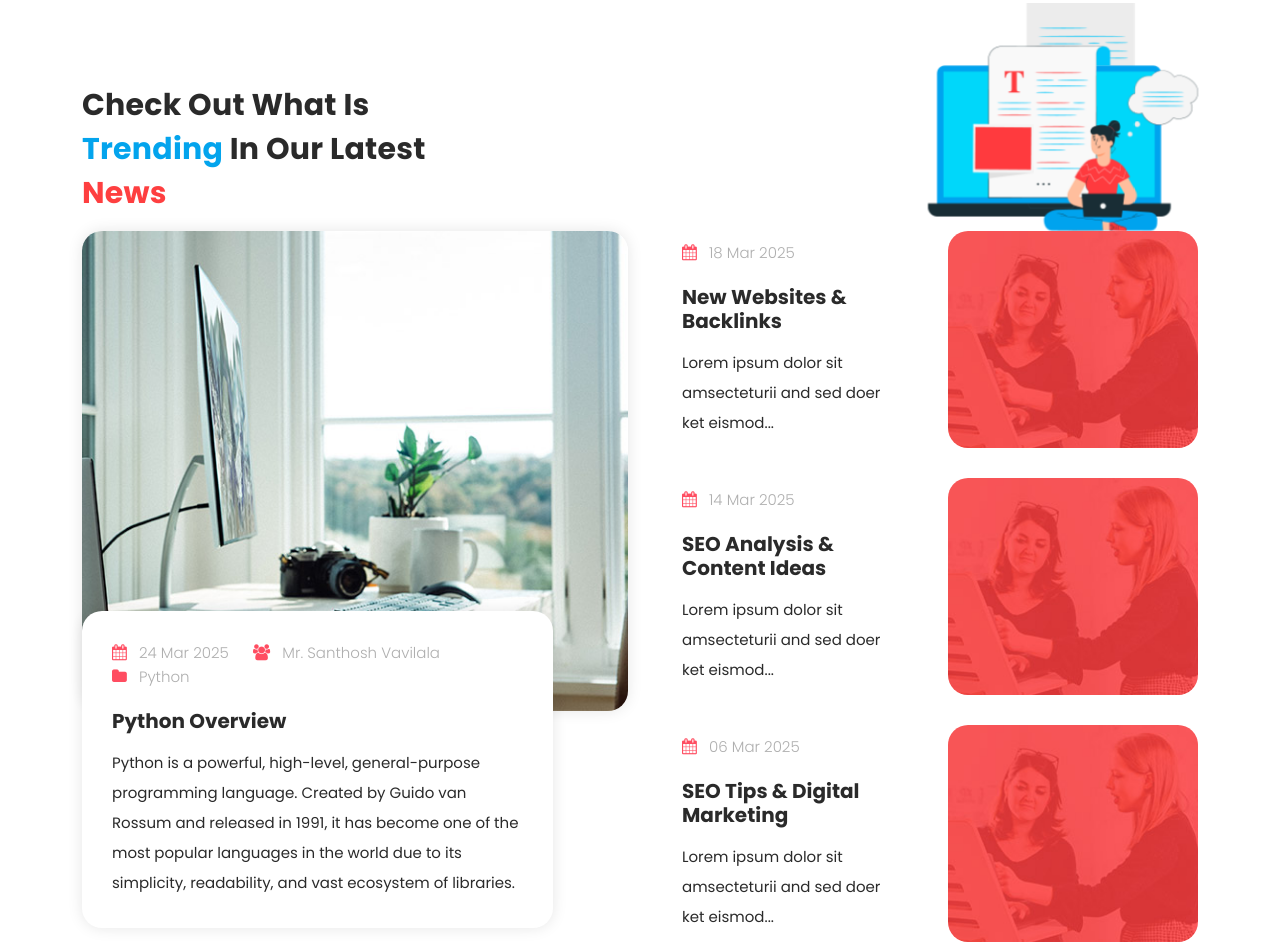
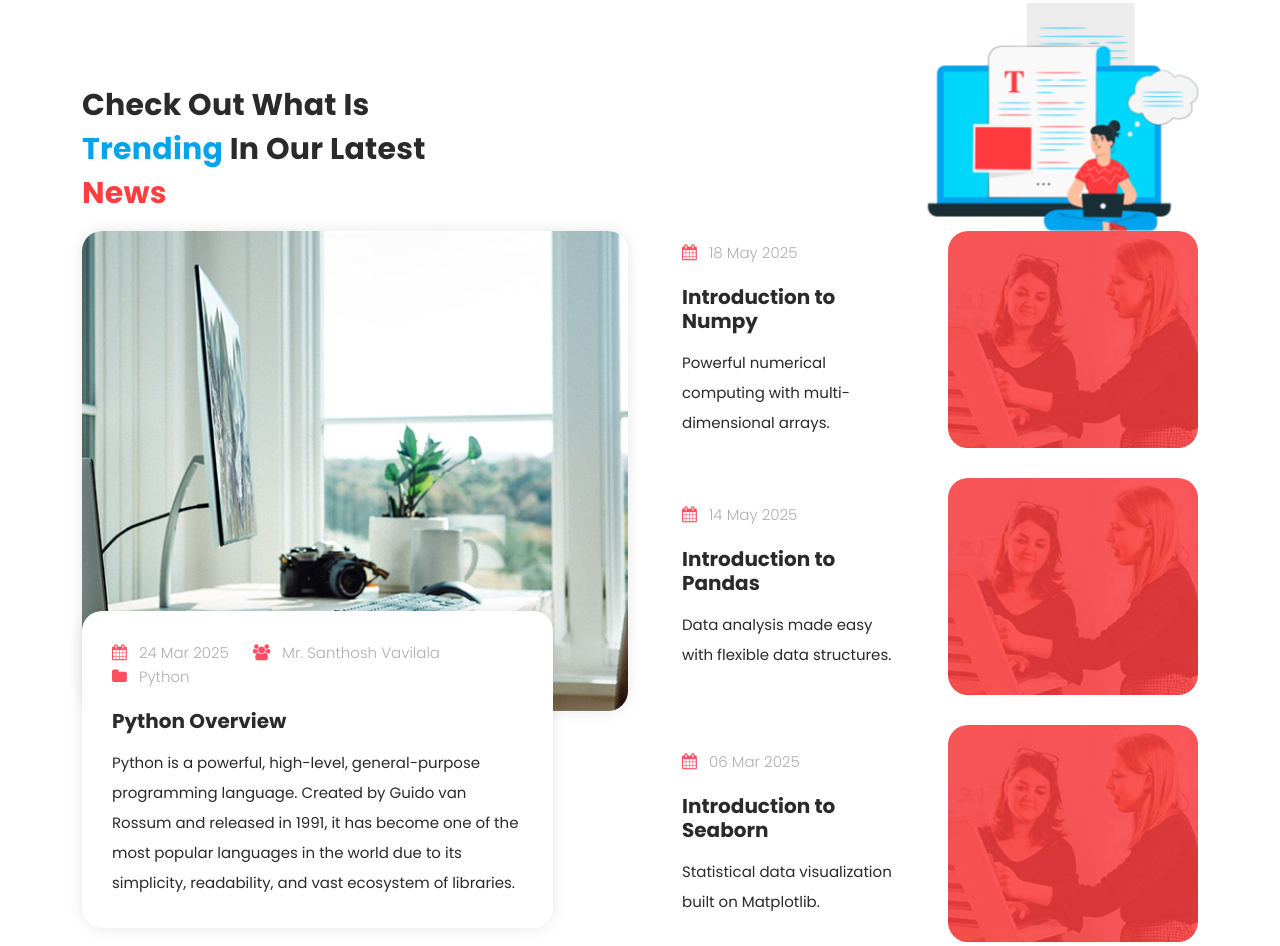
Before and after one commit to santhosh-vavilala/learning-zone, a plain HTML site: page index.html in a window 1280 px wide. Shown: the part 3014-3960 px from the top of the page. Drawn offline with Linux system fonts and the light colour scheme.

Commit message:
changes for articles

```diff
--- a/index.html
+++ b/index.html
@@ -331,38 +331,41 @@ https://templatemo.com/tm-562-space-dynamic
             <ul>
               <li>
                 <div class="left-content align-self-center">
-                  <span><i class="fa fa-calendar"></i> 18 Mar 2025</span>
-                  <a href="#">
-                    <h4>New Websites &amp; Backlinks</h4>
+                  <span><i class="fa fa-calendar"></i> 18 May 2025</span>
+                  <a target="_blank" href="assets/docs/Introduction to Numpy.pdf">
+                    <h4>Introduction to Numpy</h4>
                   </a>
-                  <p>Lorem ipsum dolor sit amsecteturii and sed doer ket eismod...</p>
+                  <p>Powerful numerical computing with multi-dimensional arrays.</p>
                 </div>
                 <div class="right-image">
-                  <a href="#"><img src="assets/images/blog-thumb-01.jpg" alt=""></a>
+                  <a target="_blank" href="assets/docs/Introduction to Numpy.pdf"><img
+                      src="assets/images/blog-thumb-01.jpg" alt=""></a>
                 </div>
               </li>
               <li>
                 <div class="left-content align-self-center">
-                  <span><i class="fa fa-calendar"></i> 14 Mar 2025</span>
-                  <a href="#">
-                    <h4>SEO Analysis &amp; Content Ideas</h4>
+                  <span><i class="fa fa-calendar"></i> 14 May 2025</span>
+                  <a target="_blank" href="assets/docs/Introduction to Pandas.pdf">
+                    <h4>Introduction to Pandas</h4>
                   </a>
-                  <p>Lorem ipsum dolor sit amsecteturii and sed doer ket eismod...</p>
+                  <p>Data analysis made easy with flexible data structures.</p>
                 </div>
                 <div class="right-image">
-                  <a href="#"><img src="assets/images/blog-thumb-01.jpg" alt=""></a>
+                  <a target="_blank" href="assets/docs/Introduction to Pandas.pdf"><img
+                      src="assets/images/blog-thumb-01.jpg" alt=""></a>
                 </div>
               </li>
               <li>
                 <div class="left-content align-self-center">
                   <span><i class="fa fa-calendar"></i> 06 Mar 2025</span>
-                  <a href="#">
-                    <h4>SEO Tips &amp; Digital Marketing</h4>
+                  <a target="_blank" href="assets/docs/Introduction to Seaborn.pdf">
+                    <h4>Introduction to Seaborn</h4>
                   </a>
-                  <p>Lorem ipsum dolor sit amsecteturii and sed doer ket eismod...</p>
+                  <p>Statistical data visualization built on Matplotlib.</p>
                 </div>
                 <div class="right-image">
-                  <a href="#"><img src="assets/images/blog-thumb-01.jpg" alt=""></a>
+                  <a target="_blank" href="assets/docs/Introduction to Seaborn.pdf"><img
+                      src="assets/images/blog-thumb-01.jpg" alt=""></a>
                 </div>
               </li>
             </ul>
```
Also changed, not shown: 3 other files.
